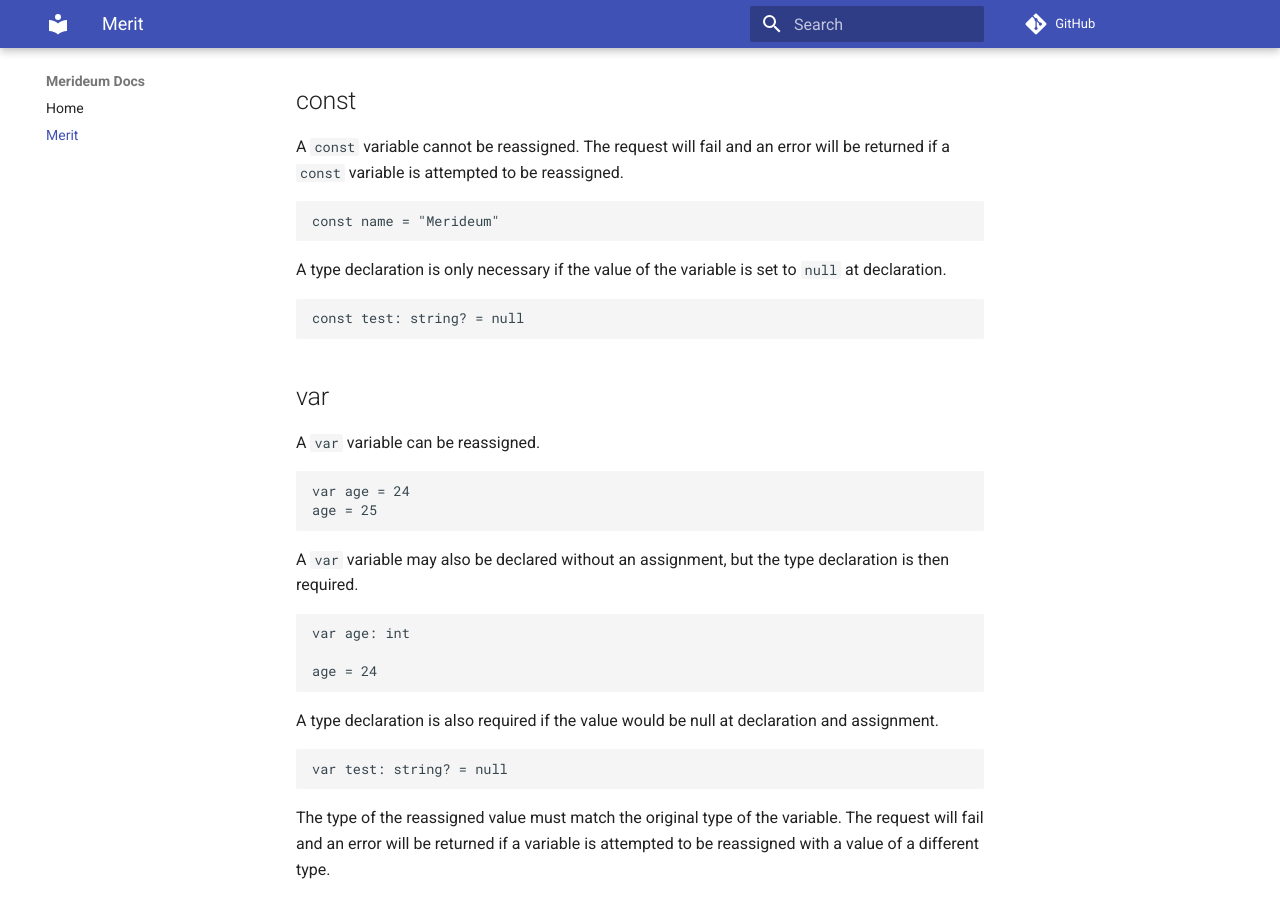
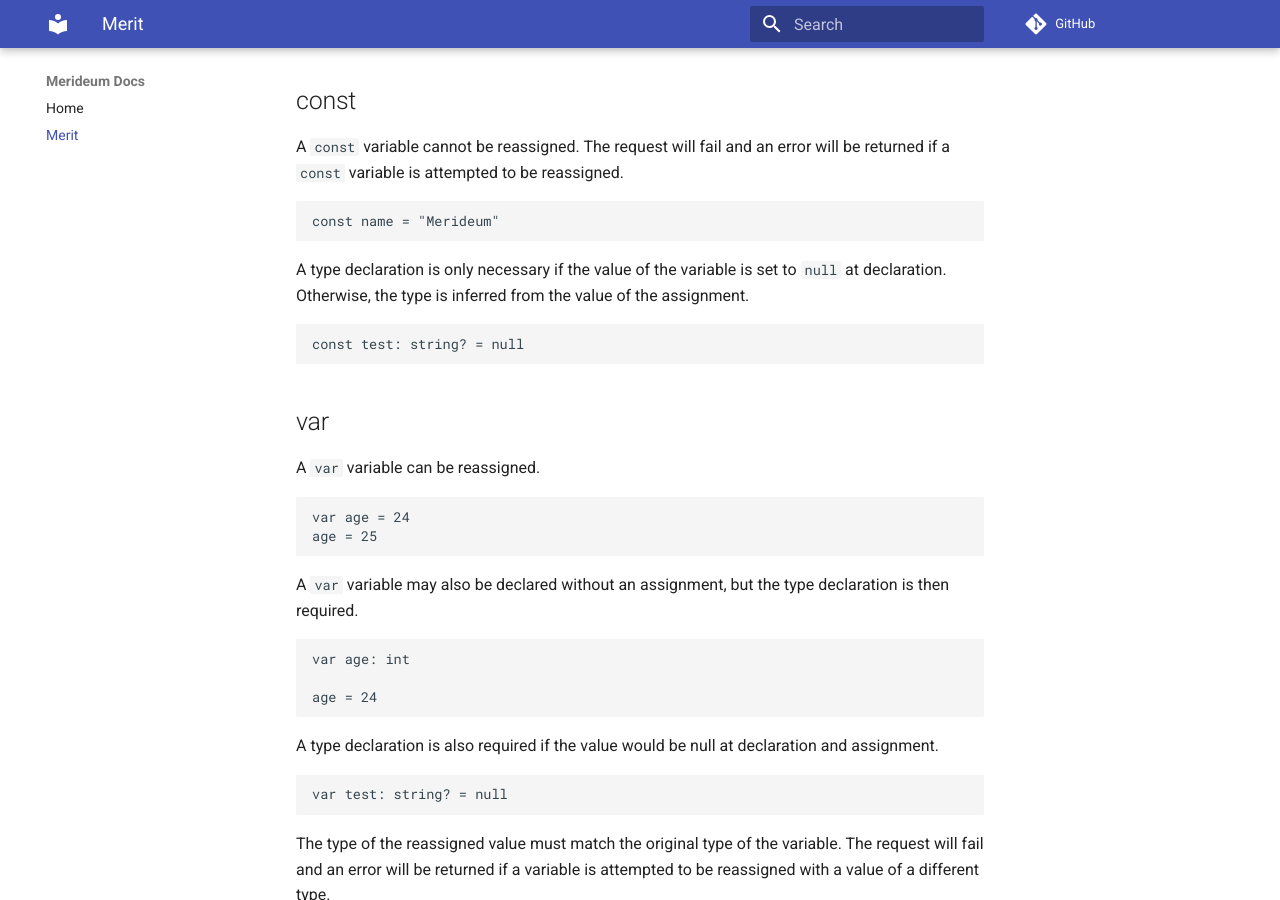
Before and after one commit to merideum/merideum-spec, an MkDocs documentation site: the page built from docs/merit.md, in a window 1280 px wide and 900 px high, scrolled down 1086 px. Built offline with MkDocs 1.6.1 and Material for MkDocs 9.7.7, drawn with Linux system fonts in a browser that asks for light colours; comment, search, counter and statistics services are not loaded.

Commit message:
Clarified variable type declaration.

````diff
--- a/docs/merit.md
+++ b/docs/merit.md
@@ -43,7 +43,7 @@ A `const` variable cannot be reassigned. The request will fail and an error will
 const name = "Merideum"
 ```
 
-A type declaration is only necessary if the value of the variable is set to `null` at declaration.
+A type declaration is only necessary if the value of the variable is set to `null` at declaration. Otherwise, the type is inferred from the value of the assignment.
 
 ```
 const test: string? = null
````
